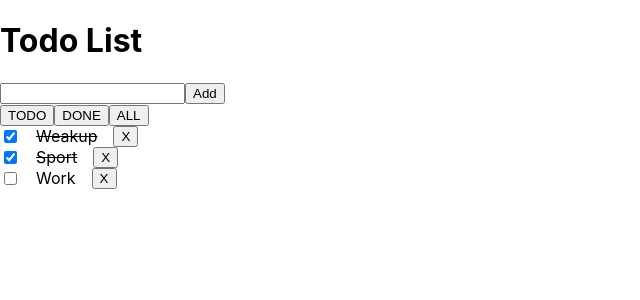
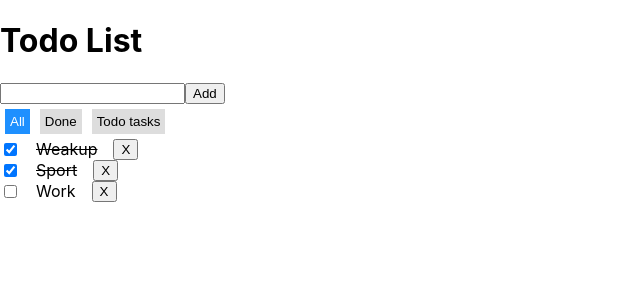
Before and after one commit to kudriashova-ag/react-app-Front-end32, a React (Create React App) app: page / in a window 1280 px wide. Shown: the top 300 px of the page, without its empty margins (0-640 px from the left). Built offline with nearby package versions, Linux system fonts and the light colour scheme.

Commit message:
update, filter

```diff
--- a/package.json
+++ b/package.json
@@ -6,6 +6,7 @@
     "@testing-library/jest-dom": "^5.17.0",
     "@testing-library/react": "^13.4.0",
     "@testing-library/user-event": "^13.5.0",
+    "classnames": "^2.5.1",
     "nanoid": "^5.0.7",
     "react": "^18.2.0",
     "react-dom": "^18.2.0",
--- a/src/components/todo/Todo-filter.jsx
+++ b/src/components/todo/Todo-filter.jsx
@@ -1,13 +1,22 @@
-import React from 'react';
+import classNames from "classnames";
+import React from "react";
 
-const TodoFilter = () => {
-    return (
-      <div>
-        <button>TODO</button>
-        <button>DONE</button>
-        <button>ALL</button>
-      </div>
-    );
-}
+const TodoFilter = ({ setFilter, filterMap, activeFilter }) => {
+  const filterKeys = Object.keys(filterMap); // ['All', 'Todo', 'Done']
+
+  return (
+    <div>
+      {filterKeys.map((filterName) => (
+        <button
+          key={filterName}
+          onClick={() => setFilter(filterName)}
+          className={classNames("btn", { active: activeFilter === filterName })}
+        >
+          {filterName}
+        </button>
+      ))}
+    </div>
+  );
+};
 
 export default TodoFilter;
--- a/src/components/todo/Todo-item.jsx
+++ b/src/components/todo/Todo-item.jsx
@@ -1,10 +1,42 @@
-import React from "react";
+import React, { useState } from "react";
 
-const TodoItem = ({ title, done, id, removeTask, toggleDone }) => {
+const TodoItem = ({ title, done, id, removeTask, toggleDone, updateTask }) => {
+  const [isEdit, setIsEdit] = useState(false);
+  const [newTitle, setNewTitle] = useState(title);
+
+  const saveTask = (e) => {
+    if (e.code === "Enter" || e.code === "NumpadEnter") {
+      if (newTitle.trim().length === 0) {
+        setIsEdit(false);
+        setNewTitle(title);
+        return;
+      }
+      updateTask(id, newTitle);
+      setIsEdit(false);
+    }
+  };
+
+  const normalTemplate = (
+    <span className={done ? "task-done" : ""} onClick={() => setIsEdit(true)}>
+      {title}
+    </span>
+  );
+  const editTemplate = (
+    <input
+      value={newTitle}
+      onChange={(e) => setNewTitle(e.target.value)}
+      onKeyDown={saveTask}
+    />
+  );
+
   return (
     <li>
-      <input type="checkbox" defaultChecked={done} onClick={()=>toggleDone(id)} />
-      <span className={done ? "task-done" : ""}>{title}</span>
+      <input
+        type="checkbox"
+        defaultChecked={done}
+        onClick={() => toggleDone(id)}
+      />
+      {isEdit && !done ? editTemplate : normalTemplate}
       <button onClick={() => removeTask(id)}>X</button>
     </li>
   );
--- a/src/components/todo/Todo-list.jsx
+++ b/src/components/todo/Todo-list.jsx
@@ -8,38 +8,53 @@ import { nanoid } from "nanoid";
 
 const TodoList = () => {
   const [todoList, setTodoList] = useState(todo);
+  const [filter, setFilter] = useState('All');
 
   const addTask = (title) => {
     setTodoList([...todoList, { id: nanoid(), done: false, title }]);
   };
-
   const removeTask = (id) => {
-    setTodoList( todoList.filter(task => task.id !== id) )
-  }
-
+    setTodoList(todoList.filter((task) => task.id !== id));
+  };
   const toggleDone = (id) => {
-    const updatedTodoList = todoList.map(task => {
+    const updatedTodoList = todoList.map((task) => {
       if (task.id === id) {
-        return {...task, done: !task.done}
+        return { ...task, done: !task.done };
       }
       return task;
-    })
+    });
     setTodoList(updatedTodoList);
-   }
+  };
+  const updateTask = (id, title) => {
+    const updatedTodoList = todoList.map((task) => {
+      if (task.id === id) {
+        return { ...task, title };
+      }
+      return task;
+    });
+    setTodoList(updatedTodoList);
+  };
+
+  const filterMap = {
+    All: () => true,
+    Done: (task) => task.done,
+    'Todo tasks': (task) => !task.done
+  };
 
   return (
     <div>
       <h1>Todo List</h1>
       <TodoAdd addTask={addTask} />
       <div>
-        <TodoFilter />
+        <TodoFilter setFilter={setFilter} filterMap={filterMap} activeFilter={filter} />
         <ul className="todo-list">
-          {todoList.map((item, index) => (
+          {todoList.filter(filterMap[filter]).map((item) => (
             <TodoItem
               {...item}
-              key={index}
+              key={item.id}
               removeTask={removeTask}
               toggleDone={toggleDone}
+              updateTask={updateTask}
             />
           ))}
         </ul>
--- a/src/components/todo/Todo.css
+++ b/src/components/todo/Todo.css
@@ -13,3 +13,15 @@
 .task-done{
     text-decoration: line-through;
 }
+
+.btn.active{
+    background: dodgerblue;
+    color: #fff;
+}
+
+.btn{
+    border: none;
+    background: #ddd;
+    padding: 5px;
+    margin: 5px;
+}
```
Also changed, not shown: 1 other file (tests, documents, lock files or other folders).
